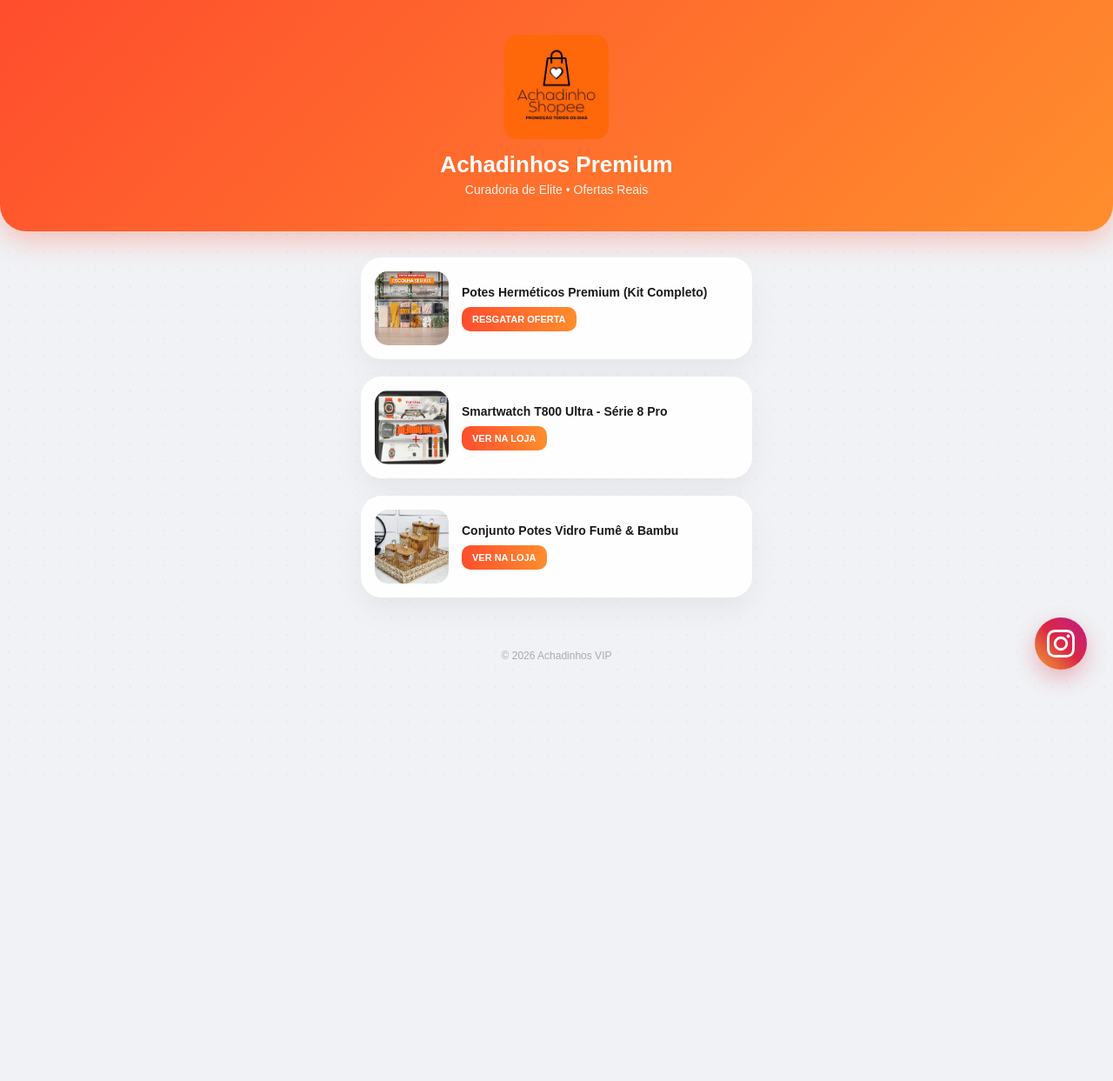
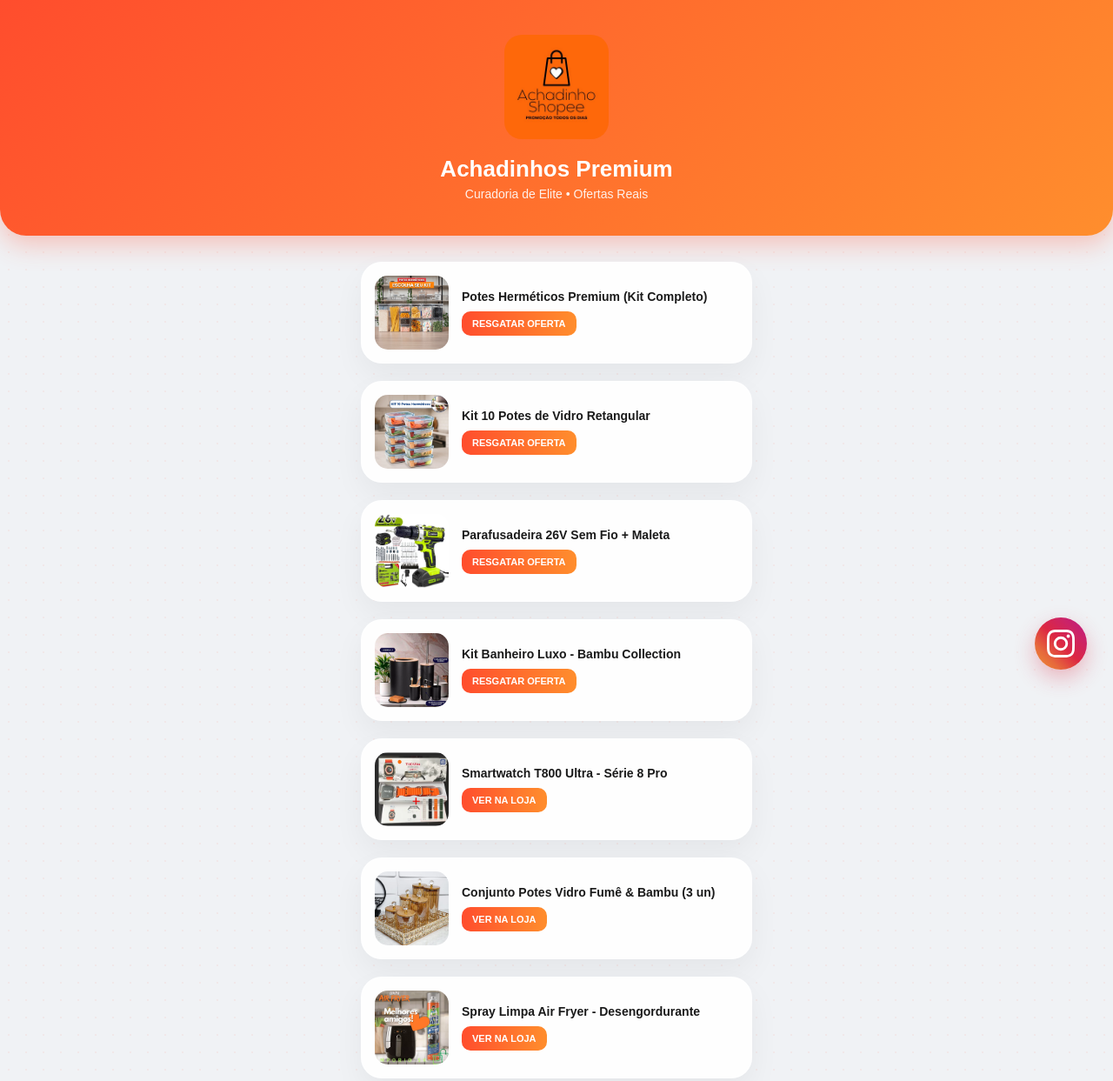
Before and after one commit to gabrieljuniobh13-dotcom/produtinhos-shopee, a plain HTML site: page index.html in a window 1280 px wide. Shown: the top 1243 px of the page at 87% size. Before the commit the page ends 901 px from the top, so only its background shows below. Drawn offline with Linux system fonts and the light colour scheme.

Commit message:
adicionei novo produto

```diff
--- a/index.html
+++ b/index.html
@@ -39,8 +39,8 @@
         .site-logo {
             width: 120px;
             height: auto;
-            margin-bottom: 10px;
-            border-radius: 15px;
+            margin-bottom: 15px;
+            border-radius: 20px;
         }
 
         header h1 { font-size: 26px; font-weight: 800; margin-bottom: 5px; }
@@ -60,10 +60,14 @@
             color: inherit;
             border: 1px solid rgba(255,255,255,0.5);
             box-shadow: 0 15px 35px rgba(0,0,0,0.05);
-            transition: 0.3s;
+            transition: 0.3s ease;
         }
 
-        .product-card:hover { transform: translateY(-5px); border-color: var(--primary); }
+        .product-card:hover {
+            transform: translateY(-5px);
+            border-color: var(--primary);
+            box-shadow: 0 10px 25px rgba(255, 77, 45, 0.1);
+        }
 
         .product-card img {
             width: 85px;
@@ -74,7 +78,7 @@
 
         .product-info { flex: 1; padding-left: 15px; display: flex; flex-direction: column; gap: 8px; }
 
-        .product-info h3 { font-size: 14px; font-weight: 700; line-height: 1.2; }
+        .product-info h3 { font-size: 14px; font-weight: 700; line-height: 1.2; color: var(--dark); }
 
         .btn-shopee {
             background: linear-gradient(90deg, var(--primary), var(--secondary));
@@ -85,6 +89,7 @@
             font-weight: 800;
             text-align: center;
             align-self: flex-start;
+            text-transform: uppercase;
         }
 
         .insta-btn {
@@ -105,7 +110,7 @@
 
         .insta-btn:hover { transform: scale(1.1) rotate(10deg); }
 
-        footer { text-align: center; color: #aaa; font-size: 12px; padding: 40px 20px; }
+        footer { text-align: center; color: #aaa; font-size: 11px; padding: 40px 20px; }
     </style>
 </head>
 <body>
@@ -117,10 +122,35 @@
     </header>
 
     <div class="container">
+
         <a href="https://s.shopee.com.br/3qIeobxnRU" class="product-card" target="_blank">
             <img src="img/kit de potes hermeticos.jpg" alt="Pote">
             <div class="product-info">
                 <h3>Potes Herméticos Premium (Kit Completo)</h3>
+                <div class="btn-shopee">RESGATAR OFERTA</div>
+            </div>
+        </a>
+
+        <a href="https://s.shopee.com.br/6VJPzY8yLE" class="product-card" target="_blank">
+            <img src="img/kit 10 potes hermeticos.jpg" alt="Kit 10 potes">
+            <div class="product-info">
+                <h3>Kit 10 Potes de Vidro Retangular</h3>
+                <div class="btn-shopee">RESGATAR OFERTA</div>
+            </div>
+        </a>
+
+        <a href="https://s.shopee.com.br/3B2tBjU14z" class="product-card" target="_blank">
+            <img src="img/parafusadeira.jpg" alt="Parafusadeira">
+            <div class="product-info">
+                <h3>Parafusadeira 26V Sem Fio + Maleta</h3>
+                <div class="btn-shopee">RESGATAR OFERTA</div>
+            </div>
+        </a>
+
+        <a href="https://s.shopee.com.br/4VYLlxNMIL" class="product-card" target="_blank">
+            <img src="img/banheiro.jpg" alt="Kit Banheiro">
+            <div class="product-info">
+                <h3>Kit Banheiro Luxo - Bambu Collection</h3>
                 <div class="btn-shopee">RESGATAR OFERTA</div>
             </div>
         </a>
@@ -136,10 +166,19 @@
         <a href="https://s.shopee.com.br/AACjkmxMTv" class="product-card" target="_blank">
             <img src="img/potes de vidro fume.jpg" alt="Potes">
             <div class="product-info">
-                <h3>Conjunto Potes Vidro Fumê & Bambu</h3>
+                <h3>Conjunto Potes Vidro Fumê & Bambu (3 un)</h3>
                 <div class="btn-shopee">VER NA LOJA</div>
             </div>
         </a>
+
+        <a href="https://s.shopee.com.br/1VulST7UOK" class="product-card" target="_blank">
+            <img src="img/spray air fryer.jpg" alt="Spray">
+            <div class="product-info">
+                <h3>Spray Limpa Air Fryer - Desengordurante</h3>
+                <div class="btn-shopee">VER NA LOJA</div>
+            </div>
+        </a>
+
     </div>
 
     <a href="https://www.instagram.com/shope_eprodutos26/" class="insta-btn" target="_blank">
@@ -149,7 +188,7 @@
     </a>
 
     <footer>
-        &copy; 2026 Achadinhos VIP
+        &copy; 2026 Achadinhos VIP • Boas Compras!
     </footer>
 
 </body>
```
